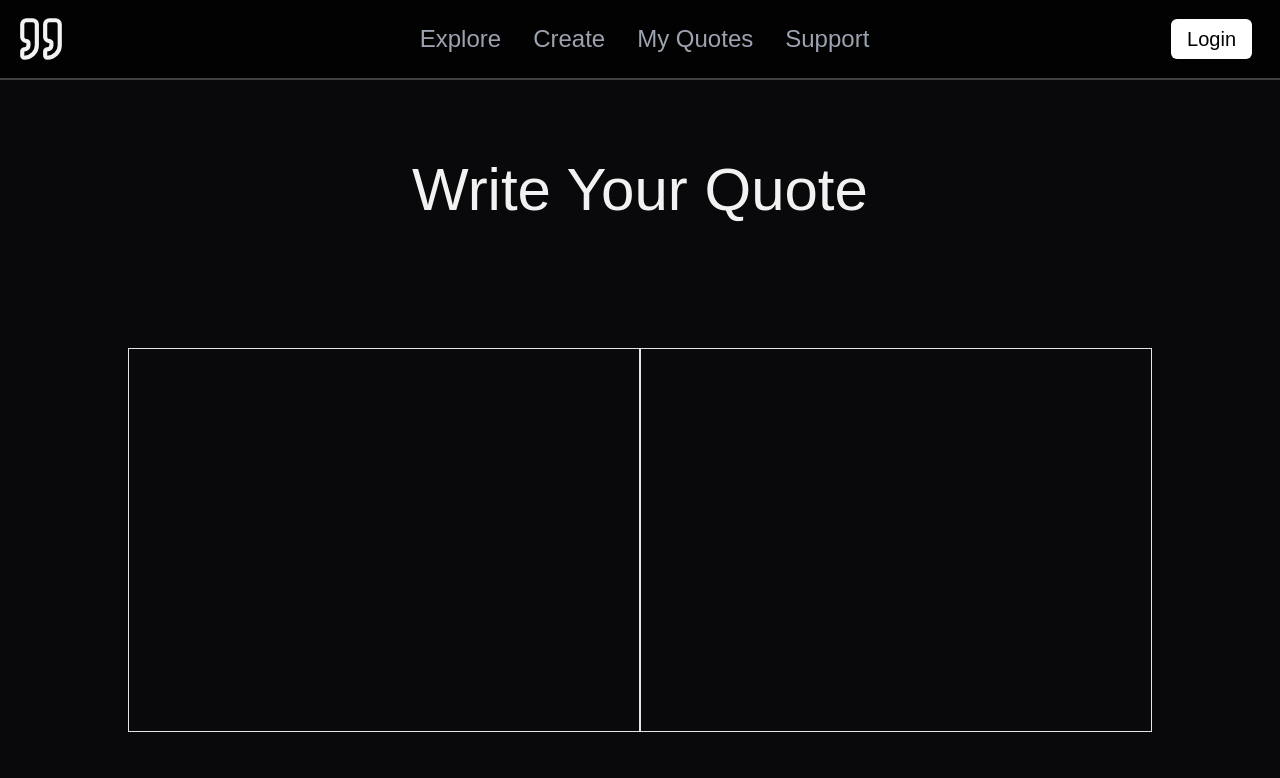
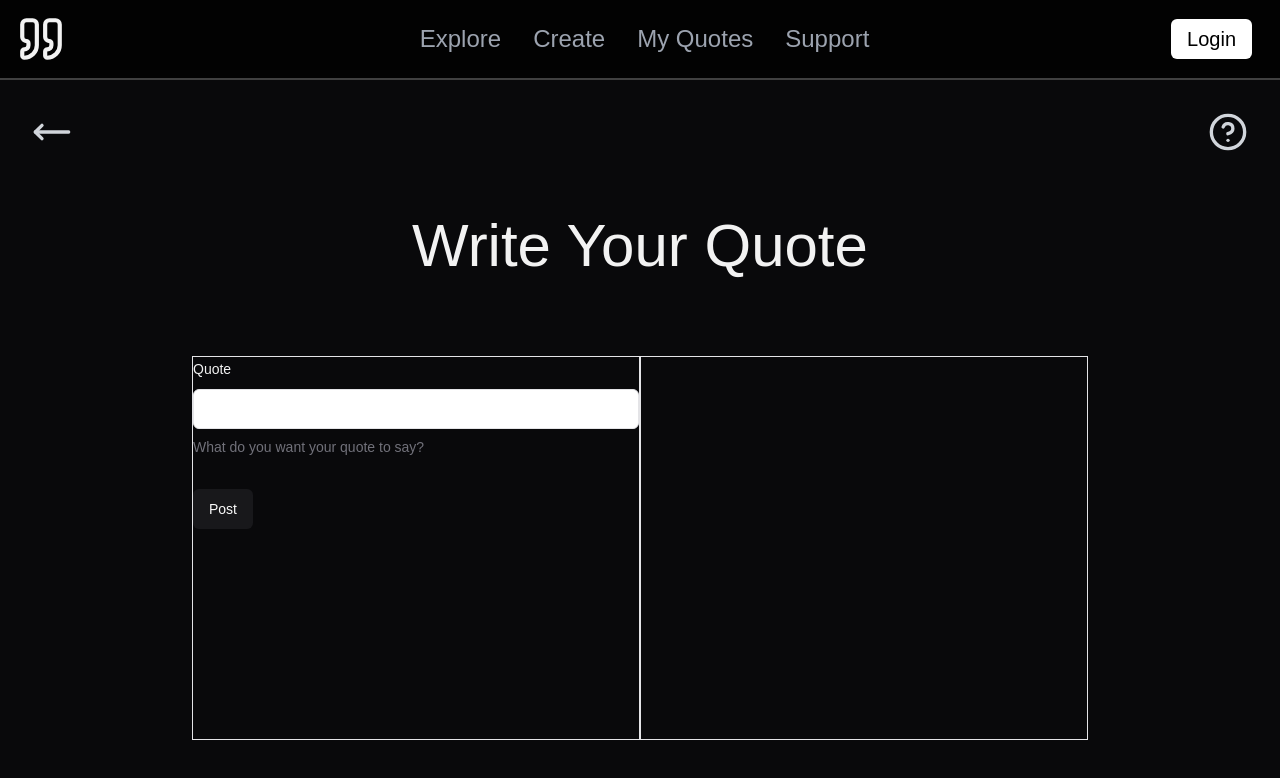
Before and after one commit to ZVKubajak/Quoteful, a React (Vite) app in the folder client/: page /create/write in a window 1280 px wide. Shown: the top 778 px of the page. Built offline with nearby package versions, Linux system fonts and the light colour scheme.

Commit message:
Created Basic Form Layout

```diff
--- a/client/src/pages/subCreate/Write.tsx
+++ b/client/src/pages/subCreate/Write.tsx
@@ -1,6 +1,20 @@
 import { zodResolver } from "@hookform/resolvers/zod";
 import { useForm } from "react-hook-form";
 import { z } from "zod";
+
+import { MoveLeft } from "lucide-react";
+import { CircleHelp } from "lucide-react";
+import { Button } from "@/components/ui/button";
+import {
+  Form,
+  FormControl,
+  FormDescription,
+  FormField,
+  FormItem,
+  FormLabel,
+  FormMessage,
+} from "@/components/ui/form";
+import { Input } from "@/components/ui/input";
 
 const quoteFormSchema = z.object({
   quote: z
@@ -24,7 +38,7 @@ const quoteFormSchema = z.object({
 });
 
 const Write = () => {
-  const quoteForm = useForm<z.infer<typeof quoteFormSchema>>({
+  const form = useForm<z.infer<typeof quoteFormSchema>>({
     resolver: zodResolver(quoteFormSchema),
     defaultValues: {
       quote: "",
@@ -38,9 +52,46 @@ const Write = () => {
 
   return (
     <main className="bg-zinc-950 h-screen">
-      <h1 className="text-center text-6xl pt-20">Write Your Quote</h1>
-      <div className="flex h-96 m-32">
-        <section className="border w-1/2"></section>
+      <div id="icon-bar" className="flex justify-between w-full p-8">
+        {/* Redirects to /create. */}
+        <MoveLeft
+          size={40}
+          className="cursor-pointer text-gray-300 hover:text-white"
+        />
+        {/* Opens a modal that explains how to generate a quote. */}
+        <CircleHelp
+          size={40}
+          className="cursor-pointer text-gray-300 hover:text-white"
+        />
+      </div>
+
+      <h1 className="text-center text-6xl pt-8">Write Your Quote</h1>
+
+      <div className="flex h-96 mx-48 my-20">
+        <section className="border w-1/2">
+          <Form {...form}>
+            <form onSubmit={form.handleSubmit(onSubmit)} className="space-y-8">
+              <FormField
+                control={form.control}
+                name="quote"
+                render={({ field }) => (
+                  <FormItem>
+                    <FormLabel>Quote</FormLabel>
+                    <FormControl>
+                      <Input {...field} />
+                    </FormControl>
+                    <FormDescription>
+                      What do you want your quote to say?
+                    </FormDescription>
+                    <FormMessage />
+                  </FormItem>
+                )}
+              />
+              <Button type="submit">Post</Button>
+            </form>
+          </Form>
+        </section>
+
         <section className="border w-1/2"></section>
       </div>
     </main>
```
